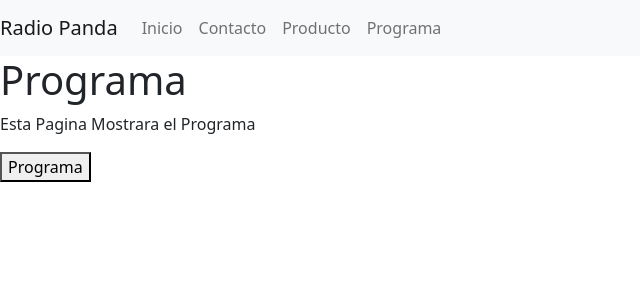
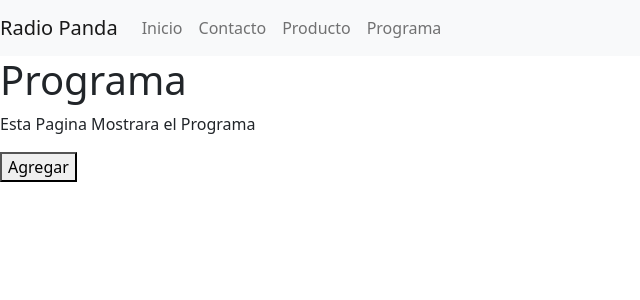
Before and after one commit to Mattai16/Desarollo-de-Software-EQ-D, a React (Create React App) app in the folder DjangoCRUD/front-end/: page /programa in a window 1280 px wide. Shown: the top 300 px of the page, without its empty margins (0-640 px from the left). Built offline with nearby package versions, Linux system fonts and the light colour scheme; no server answers.

Commit message:
Update ProgramPage.js

```diff
--- a/DjangoCRUD/front-end/src/components/ProgramPage.js
+++ b/DjangoCRUD/front-end/src/components/ProgramPage.js
@@ -5,7 +5,7 @@ function ProgramPage() {
     <div>
       <h1>Programa</h1>
       <p>Esta Pagina Mostrara el Programa</p>
-      <button>Programa</button>
+      <button>Agregar</button>
     </div>
    );
 }
```
